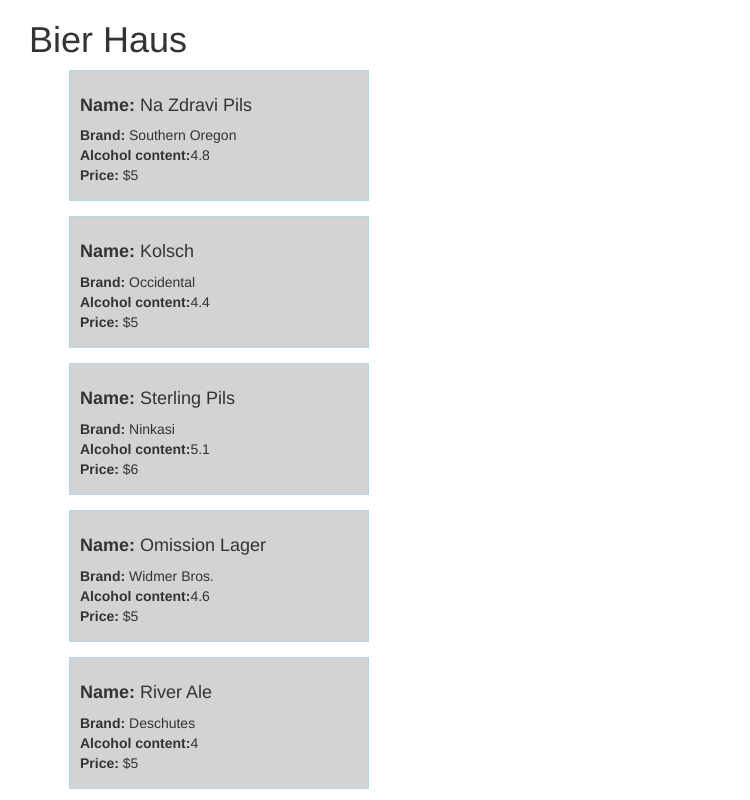
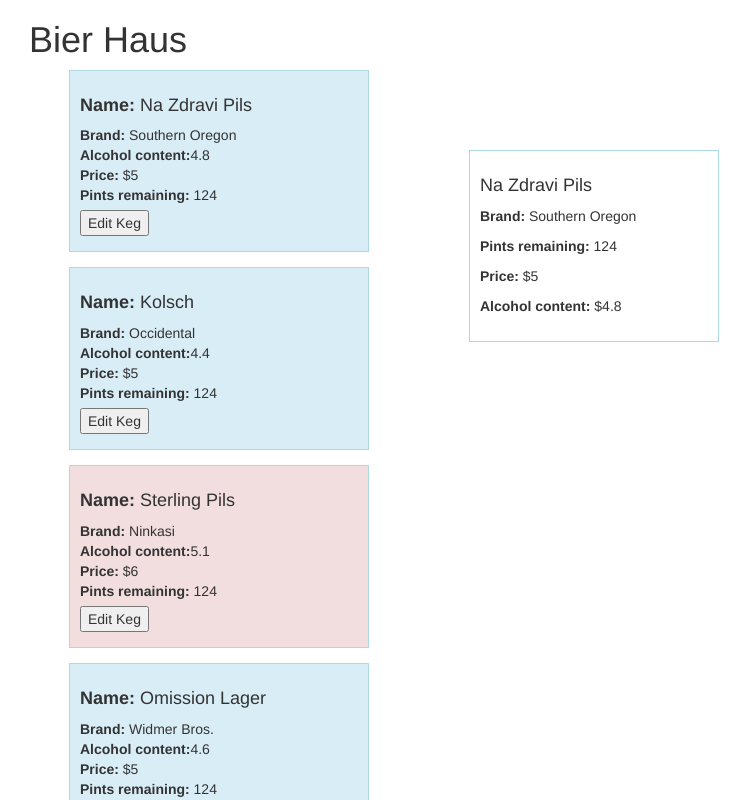
Before and after one commit to mckjoe/Bier-Haus, an Angular app: page / in a window 1280 px wide. Shown: the top 800 px of the page, without its empty margins (41-791 px from the left). Built offline with nearby package versions, Linux system fonts and the light colour scheme.

Commit message:
update project to display the properties of a keg in an edit form

```diff
--- a/src/app/app.component.css
+++ b/src/app/app.component.css
@@ -1,8 +1,28 @@
+* {
+  box-sizing: border-box;
+}
+
 li {
-   border: 1px solid lightblue;
-   padding: 15px 10px;
-   margin-bottom: 15px;
-   width: 300px;
-   background-color: lightgray;
-   list-style: none;
+  border: 1px solid lightblue;
+  padding: 15px 10px;
+  margin-bottom: 15px;
+  width: 300px;
+  list-style: none;
 }
+
+.editButton {
+  margin-top: 5px;
+}
+
+#main {
+  float: left;
+}
+
+#editForm {
+  float: left;
+  border: 1px solid lightblue;
+  padding: 15px 10px;
+  width: 250px;
+  margin-left: 100px;
+  margin-top: 150px;
+}
--- a/src/app/app.component.html
+++ b/src/app/app.component.html
@@ -1,8 +1,16 @@
 <div class="container">
-  <h1>{{title}}</h1>
+  <div id="main">
+    <h1>{{title}}</h1>
+    <ul>
+      <li [class]="priceColor(currentKeg)" *ngFor="let currentKeg of kegs"><h4><strong>Name:</strong>  {{currentKeg.name}}</h4><strong>Brand:</strong>  {{currentKeg.brand}}<br><strong>Alcohol content:</strong>{{currentKeg.abv}}<br><strong>Price:</strong>  ${{currentKeg.price}}<br><strong>Pints remaining:</strong>  {{currentKeg.pints}}<br><button class="editButton" (click)="editKeg()">Edit Keg</button></li>
+    </ul>
+  </div>
+  <div id="editForm">
+    <h4>{{selectedKeg.name}}</h4>
+    <p><strong>Brand: </strong>{{selectedKeg.brand}}</p>
+    <p><strong>Pints remaining: </strong>{{selectedKeg.pints}}</p>
+    <p><strong>Price:</strong>  ${{selectedKeg.price}}</p>
+    <p><strong>Alcohol content:</strong>  ${{selectedKeg.abv}}</p>
 
-  <ul>
-    <li *ngFor="let currentKeg of kegs"><h4><strong>Name:</strong>  {{currentKeg.name}}</h4><strong>Brand:</strong>  {{currentKeg.brand}}<br><strong>Alcohol content:</strong>{{currentKeg.abv}}<br><strong>Price:</strong>  ${{currentKeg.price}}</li>
-  </ul>
-
+  </div>
 </div>
--- a/src/app/app.component.ts
+++ b/src/app/app.component.ts
@@ -15,5 +15,17 @@
     new Keg("River Ale", "Deschutes", 4, 5),
     new Keg("Chainbreaker White IPA", "Deschutes", 5.6, 6),
   ];
+  selectedKeg: Keg = this.kegs[0];
 
+  editKeg() {
+    alert("You just requested to edit this keg");
+  }
+
+  priceColor(currentKeg) {
+    if (currentKeg.price === 6) {
+      return "bg-danger";
+    } else if (currentKeg.price === 5) {
+      return "bg-info";
+    }
+  }
 }
```
